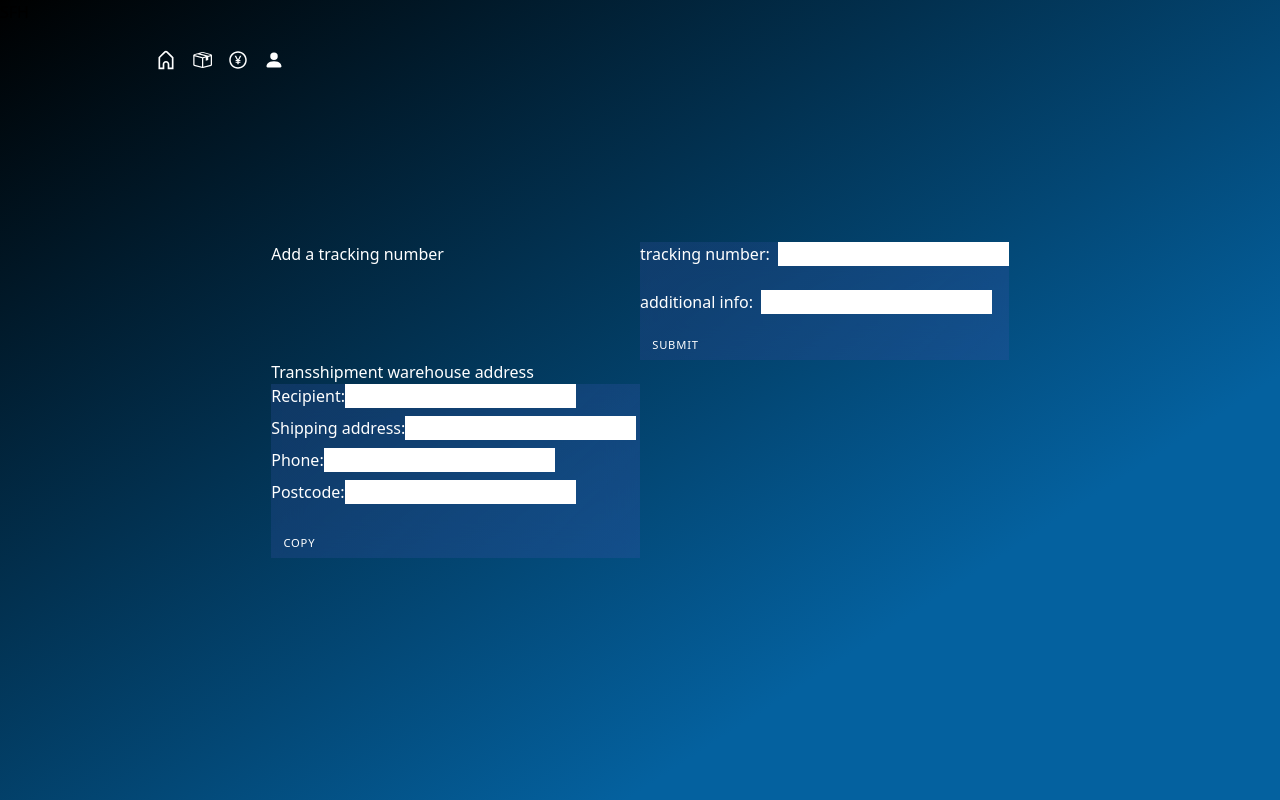
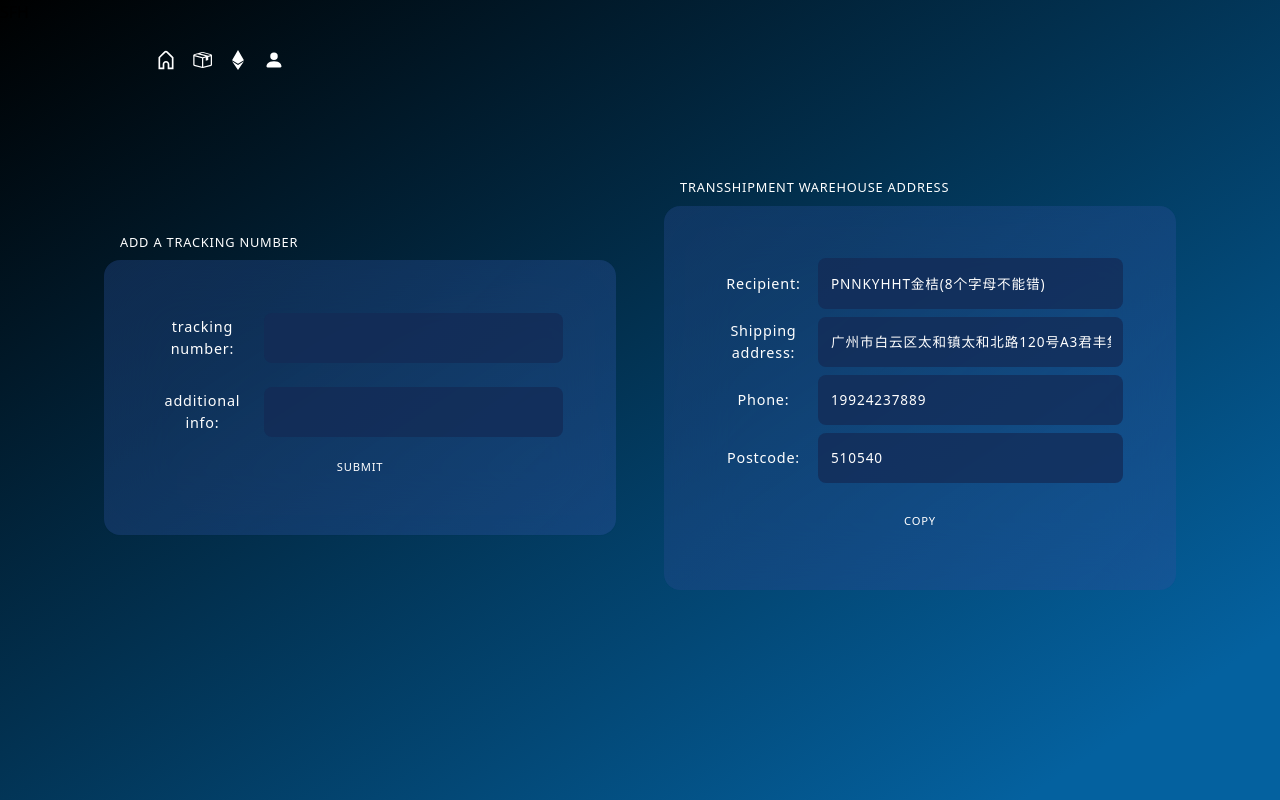
Before and after one commit to amakatee/sfcApp, a Next.js app: page /home in a window 1280 px wide. Shown: the top 800 px of the page. Built offline with nearby package versions, Linux system fonts and the light colour scheme.

Commit message:
home page

```diff
--- a/components/Layout.jsx
+++ b/components/Layout.jsx
@@ -3,7 +3,7 @@ import Navbar from './Navbar'
 
 const Layout = ({children}) => {
   return (
-    <div>
+    <div className='background-gradient'>
         <Navbar />
         <main className='main-container w-[100vw] min-h-[100vh]'>
             {children}
--- a/components/Navbar.jsx
+++ b/components/Navbar.jsx
@@ -4,6 +4,7 @@ import {CgHome} from 'react-icons/cg'
 import { BsFillPersonFill} from 'react-icons/bs'
 import {GoPackage} from 'react-icons/go'
 import {AiOutlinePayCircle} from 'react-icons/ai'
+import {FaEthereum} from 'react-icons/fa'
 
 
 
@@ -14,7 +15,7 @@ export default function Navbar() {
 
    <header className="header ">
        <div id='logo' className='z-100'><h1>SFH</h1></div>
-       <nav className="nav container">
+       <nav className="container nav">
           <div className="nav__menu">
                <ul className="nav__list">
 
@@ -35,7 +36,7 @@ export default function Navbar() {
 
                    <li className="nav__item">
                        <Link href="" className="nav__link active__link">
-                           <i><AiOutlinePayCircle size={20} color='fff' /></i>
+                           <i><FaEthereum size={20} color='fff' /></i>
                        </Link>
                    </li>
 
--- a/pages/home.js
+++ b/pages/home.js
@@ -1,14 +1,40 @@
-import React, {useState} from 'react'
+import React, {useState, useRef, useEffect} from 'react'
 import {CopyToClipboard} from 'react-copy-to-clipboard';
 
+
 const HomePage = () => {
-  const [value, setValue] = useState('')
+
+
   const [copied, setCopied] = useState(false)
+  const [recipient, setRecipient] = useState('PNNKYHHT金桔(8个字母不能错)')
+  const [address, setAddress] = useState('广州市白云区太和镇太和北路120号A3君丰集运中心(PNNKYHHT)室')
+  const [phone, setPhone] = useState('19924237889')
+  const [zip, setZip] = useState('510540')
+
+  const warehouseInfo =
+  `${recipient}
+  ${address}
+  ${phone}
+  ${zip}
+  `
+
+
+  useEffect(() => {
+    let timer = setTimeout(() => setCopied(false) , 1000)
+
+    return () => clearTimeout(timer)
+
+
+  },[copied])
+
   return (
+    <div >
     <div className='color=[#fff]w-[100vw] min-h-[100vh] grid content-center '>
-      <div className='track-code-cont  '>
-        <h1 className='section-header-title'>Add a tracking number</h1>
+      <div className='track-code-cont '>
+        <div>
+      <h1 className='section-header-title'>Add a tracking number</h1>
         <div className='track glass-background '>
+
           <div className='flex items-center justify-around gap-2'>
             <h4 className='track-label'>tracking number:</h4>
           <input
@@ -29,59 +55,85 @@ const HomePage = () => {
           </div>
          <div className='button-main' >submit</div>
         </div>
+        </div>
 
 
       <div className='warehouse-cont '>
       <h1 className='section-header-title'>Transshipment warehouse address</h1>
 
-      <div className='track glass-background grid gap-2  '>
+      <div className='grid gap-2 track glass-background '>
           <div className='flex items-center'>
             <h4 className='track-label'>Recipient:</h4>
          <input className='track-input min-h-[5%]'
           type='text'
-          value='PNNKYHHT金桔(8个字母不能错)'
+          value={recipient}
+          readOnly
+
           // onCnange={({target: {value}}) => setValue(value)}
 
           >
 
-
-         </input>
+          </input>
           </div>
 
 
           <div className='flex items-center'>
             <h4 className='track-label'>Shipping address:</h4>
-         <input className='track-input min-h-[5%]' value='广州市白云区太和镇太和北路120号A3君丰集运中心(PNNKYHHT)室'>
-
-
-         </input>
+         <input className='track-input min-h-[5%]'
+         value={address}
+         readOnly
+         >
+          </input>
           </div>
 
           <div className='flex items-center'>
             <h4 className='track-label'>Phone:</h4>
-         <input className='track-input min-h-[5%]' value='19924237889'>
+         <input className='track-input min-h-[5%]' value={phone} readOnly>
 
 
          </input>
           </div>
           <div className='flex items-center'>
             <h4 className='track-label'>Postcode:</h4>
-         <input className='track-input min-h-[5%]' value='510540'>
+         <input className='track-input min-h-[5%]' value={zip} readOnly>
 
 
          </input>
           </div>
-          {console.log(value)}
-        <CopyToClipboard text={value}
+
+        <CopyToClipboard text={warehouseInfo}
         onCopy = {() => setCopied(true)}
         >
-          <div className='button-main' >copy</div>
+          <div className='cursor-pointer button-main'>copy</div>
          </CopyToClipboard>
-         {copied ? <span>coppied</span> : null}
+         {copied ? <span className='copy-alert glass-background '>coppied</span> : null}
         </div>
 
 
 
+      </div>
+    </div>
+
+
+
+    </div>
+    <div className='flex items-center justify-around max-w-[80vw] mx-auto gap-12 flex-wrap storage-cont '>
+      <div className='flex-1 '>
+        <h3 className='section-header-title ml-[-15px]'>Free warehouse storage</h3>
+        <p className='track-label'>Free warehouse storage for express parcels: 180 days (stock up and send at will)</p> <br />
+        <p className='track-label'>Free warehouse storage for finished packages: 90 days (packages that have been packaged)</p>
+
+      </div>
+      <div className='flex flex-col flex-1'>
+        <div>
+          <p className='track-label'><strong>Reminder 1: </strong>After the package is overdue, it will be handled by the warehouse itself! Please send your package in time! The letters of the recipient and the detailed address remind the shipper not to miss it. Just click the copy button to avoid filling in errors.</p>
+        </div>
+        <br/>
+        <div>
+          <p className='track-label'>
+         <strong>Reminder 2:</strong>  International express is strictly prohibited export regulations: parcels entering the warehouse will undergo strict security inspection and inspection. Anything with: cigarettes (including electronic cigarettes and other related products), alcohol, fresh animals and plants (including seeds), warehouse It will be confiscated directly; the four-piece set of bank cards, inflammable and explosive, corrosive products, illegal knives, arms, fireworks, drugs or related raw materials and other contraband will be directly transferred to the public security organs for processing.
+          </p>
+        </div>
       </div>
     </div>
     </div>
--- a/styles/globals.css
+++ b/styles/globals.css
@@ -17,10 +17,33 @@
     --h1-font-size: 2.25rem;
     --normal-font-size: 1rem;
   }
+.copy-alert {
+   background-color: blue;
+   width: 12rem;
+border-radius: 1rem;
+   aspect-ratio: 1.5 / .8;
+  display: grid;
+  place-content: center;
+   position: absolute;
+   top: 50%;
+   left: 50%;
+   color: white;
+   text-transform: uppercase;
+   letter-spacing: 1px;
+
+   transform: translate(-50%,-50%);
+
+
+}
 .glass-background {
     background-color: #29539b48;
     background-image: linear-gradient(315deg, #29539b3a 0%, #1e3b702f 74%);
-    backdrop-filter: blur(1rem);
+    backdrop-filter: blur(2rem);
+
+}
+.background-gradient {
+    background-color: #000000;
+    background-image: linear-gradient(147deg, #000000 0%, #04619f 74%);
 
 }
 /* Navbar */
@@ -169,7 +192,7 @@ i {
 
 }
 
-@media screen and (min-width: 900px) {
+@media screen and (min-width: 55em) {
     .hidden {
         display: none;
     }
@@ -197,6 +220,59 @@ i {
         transition: .4s;
 
     }
+    .track-code-cont {
+        display: flex;
+        align-items: center;
+        justify-content: space-around;
+        gap: 3rem;
+
+     }
+     .track{
+        padding: 3.3rem;
+        margin-bottom: 2rem;
+        border-radius: 1rem;
+       text-align: center;
+       width: 40vw;
+
+
+     }
+     .track-input {
+        background: none;
+        background-color: var(--dark-color-medium);
+        outline: none;
+
+        border-radius: .5rem;
+        color: var(--light-color);
+        padding: .9em;
+        letter-spacing: .9px;
+        font-size: .85rem;
+        line-height: 1.6rem;
+        font-weight: 300;
+        flex: 3;
+        text-align: start;
+        padding-left: .8rem;
+     }
+     .track-label {
+        color:var(--light-color);
+        font-size: .9rem;
+        padding-right: .5rem;
+        flex: 1;
+        letter-spacing: .8px;
+        font-weight: 200;
+     }
+     .add-title {
+        letter-spacing: .8px;
+        font-weight: 200;
+     }
+     .section-header-title {
+        color: white;
+        margin-bottom: .5rem;
+        font-weight: 300;
+        text-transform: uppercase;
+        font-size: .8rem;
+        padding-left: 1rem;
+        letter-spacing: .8px;
+    }
   }
 
   /*Navbar Ends */
@@ -216,11 +292,9 @@ i {
       grid-template-columns: 1fr 1fr;
 
   }
- .track{
 
- }
-
- @media screen and (max-width: 767px){
+ /* 767px */
+ @media screen and (max-width: 55em){
     #logo {
         position: fixed;
         top: 0;
@@ -309,6 +383,11 @@ i {
        letter-spacing: .8px;
        font-weight: 200;
    }
+   .storage-cont {
+       display: grid;
+       grid-template-columns: 1fr ;
+       padding-bottom: 6rem;
+   }
 
 }
 .button-main {
```
